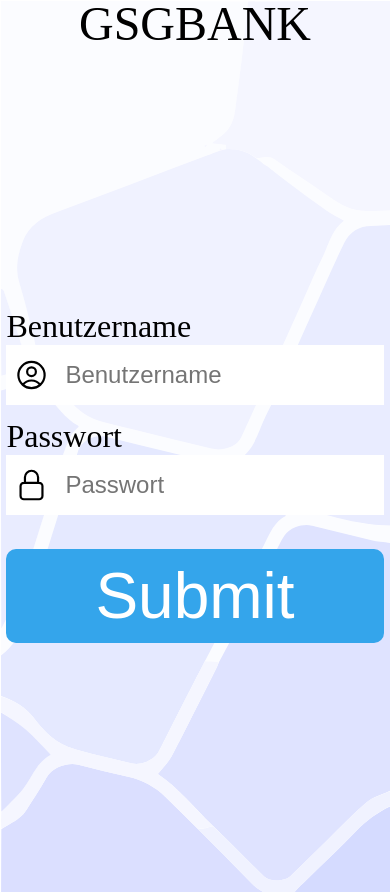
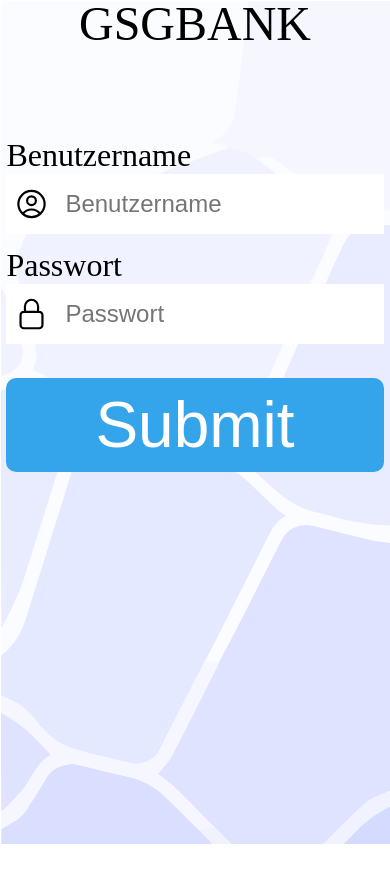
Before and after one commit to gsgdev/gaukeley-frontend, a SvelteKit app: page /login in a window 390 px wide. After the commit the page ends 844 px from the top, so only its background shows below. Built offline with nearby package versions, Linux system fonts and the light colour scheme.

Commit message:
login page is now mobile first

```diff
--- a/src/routes/login/+page.svelte
+++ b/src/routes/login/+page.svelte
@@ -63,11 +63,11 @@
 
 <style>
 	:global(body) {
-		width: 100vw;
-		height: 100vh;
+		width: 100%;
+		height: 100%;
 		background-image: url('/src/lib/images/gradient_background.svg');
 		background-size: cover;
-		overflow-y: hidden;
+		overflow-x: hidden;
 	}
 	.header {
 		width: 100%;
@@ -120,11 +120,12 @@
 	}
 
 	.login-wrapper {
-		width: 100dvw;
-		height: 100dvh;
+		width: 100%;
+		height: 100%;
 		display: flex;
 		justify-content: space-around;
 		align-items: center;
+		margin: 20% 0 0 0;
 	}
 
 	.submit-button {
```
